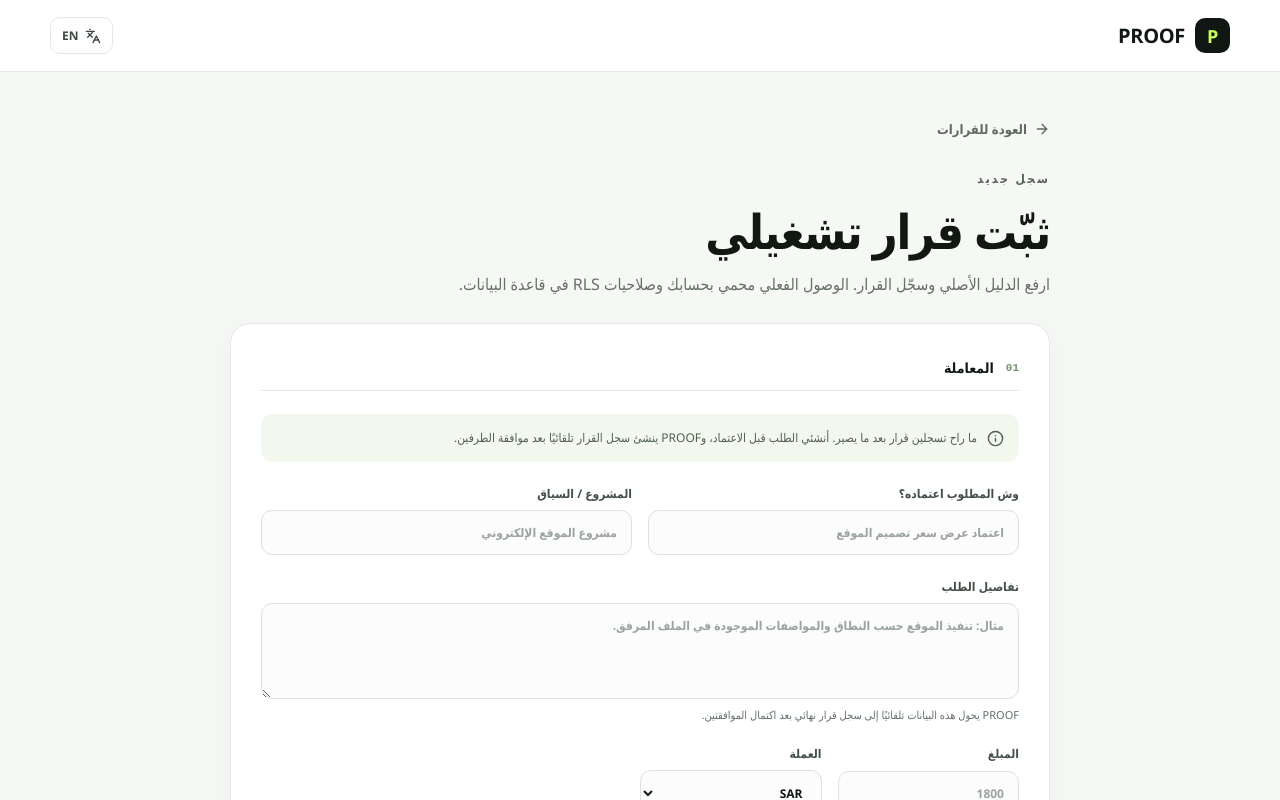
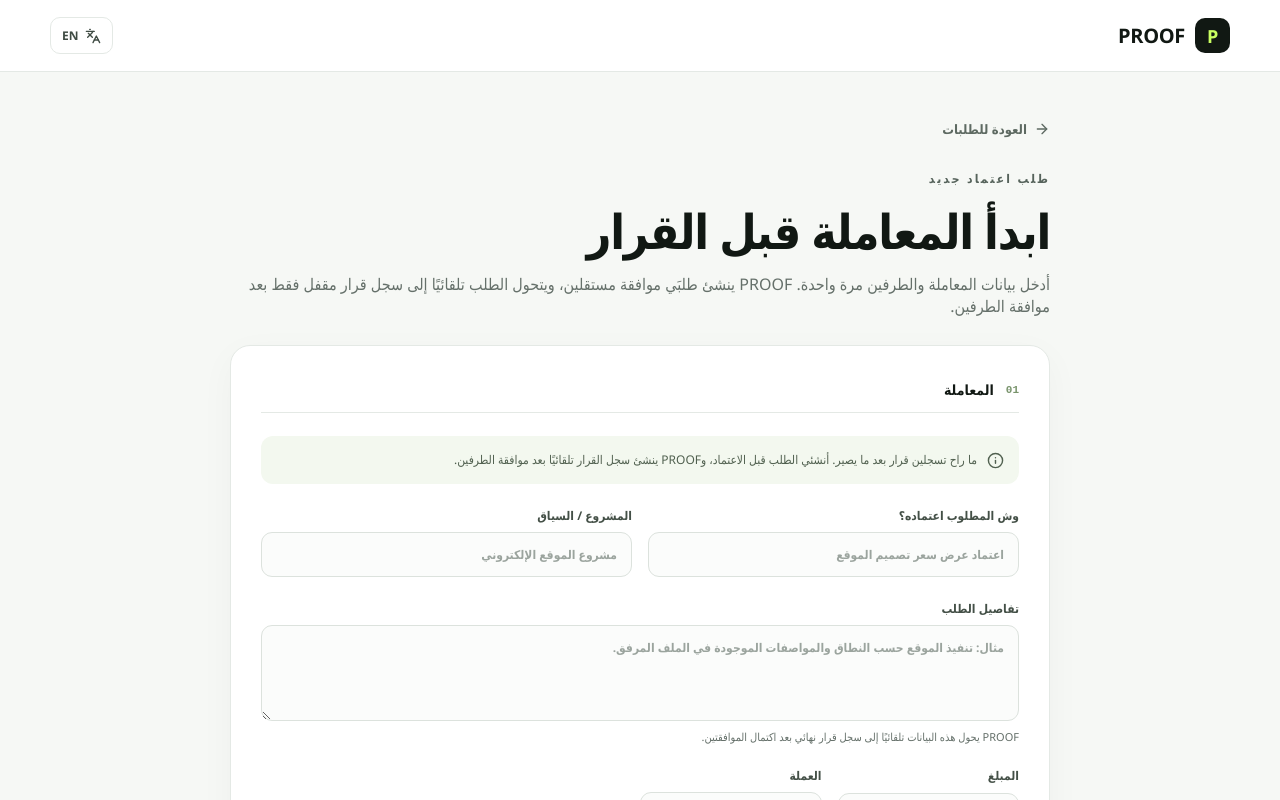
Before and after one commit to 8llo10/PROOF-Verifiable-Decision-Platform, a Next.js app: page /dashboard/new in a window 1280 px wide. Shown: the top 800 px of the page. Built offline with nearby package versions, Linux system fonts and the light colour scheme.

Commit message:
feat: reposition creation as two-party approval request

```diff
--- a/app/dashboard/new/page.tsx
+++ b/app/dashboard/new/page.tsx
@@ -10,8 +10,8 @@
   return <main className="app-bg" dir={ar?"rtl":"ltr"}>
     <header className="app-header"><Link href={withLang("/",lang)}><Logo/></Link><LanguageSwitch lang={lang}/></header>
     <div className="narrow-container">
-      <Link href={withLang("/dashboard",lang)} className="back-link">{ar?<ArrowRight size={16}/>:<ArrowLeft size={16}/>} {ar?"العودة للقرارات":"Back to decisions"}</Link>
-      <div className="page-heading"><span className="eyebrow">{ar?"سجل جديد":"NEW RECORD"}</span><h1>{ar?"ثبّت قرار تشغيلي":"Capture a decision"}</h1><p>{ar?"ارفع الدليل الأصلي وسجّل القرار. الوصول الفعلي محمي بحسابك وصلاحيات RLS في قاعدة البيانات.":"Attach the original evidence and capture the decision. Access is protected by your account and database RLS policies."}</p></div>
+      <Link href={withLang("/dashboard",lang)} className="back-link">{ar?<ArrowRight size={16}/>:<ArrowLeft size={16}/>} {ar?"العودة للطلبات":"Back to requests"}</Link>
+      <div className="page-heading"><span className="eyebrow">{ar?"طلب اعتماد جديد":"NEW APPROVAL REQUEST"}</span><h1>{ar?"ابدأ المعاملة قبل القرار":"Start the agreement before the decision"}</h1><p>{ar?"أدخل بيانات المعاملة والطرفين مرة واحدة. PROOF ينشئ طلبَي موافقة مستقلين، ويتحول الطلب تلقائيًا إلى سجل قرار مقفل فقط بعد موافقة الطرفين.":"Enter the agreement and both parties once. PROOF creates two independent approval requests and automatically turns the request into a locked decision record only after both parties approve."}</p></div>
       <DecisionForm lang={lang}/>
     </div>
   </main>;
```
